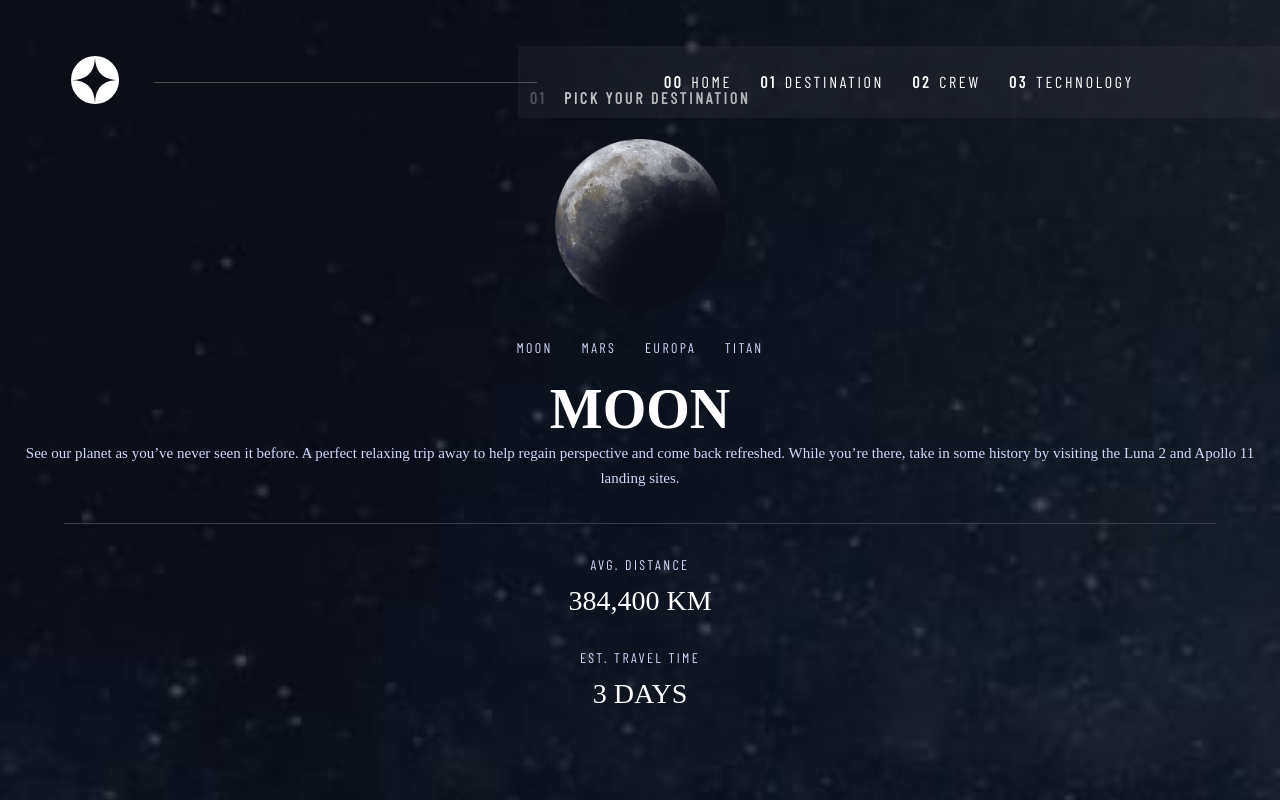
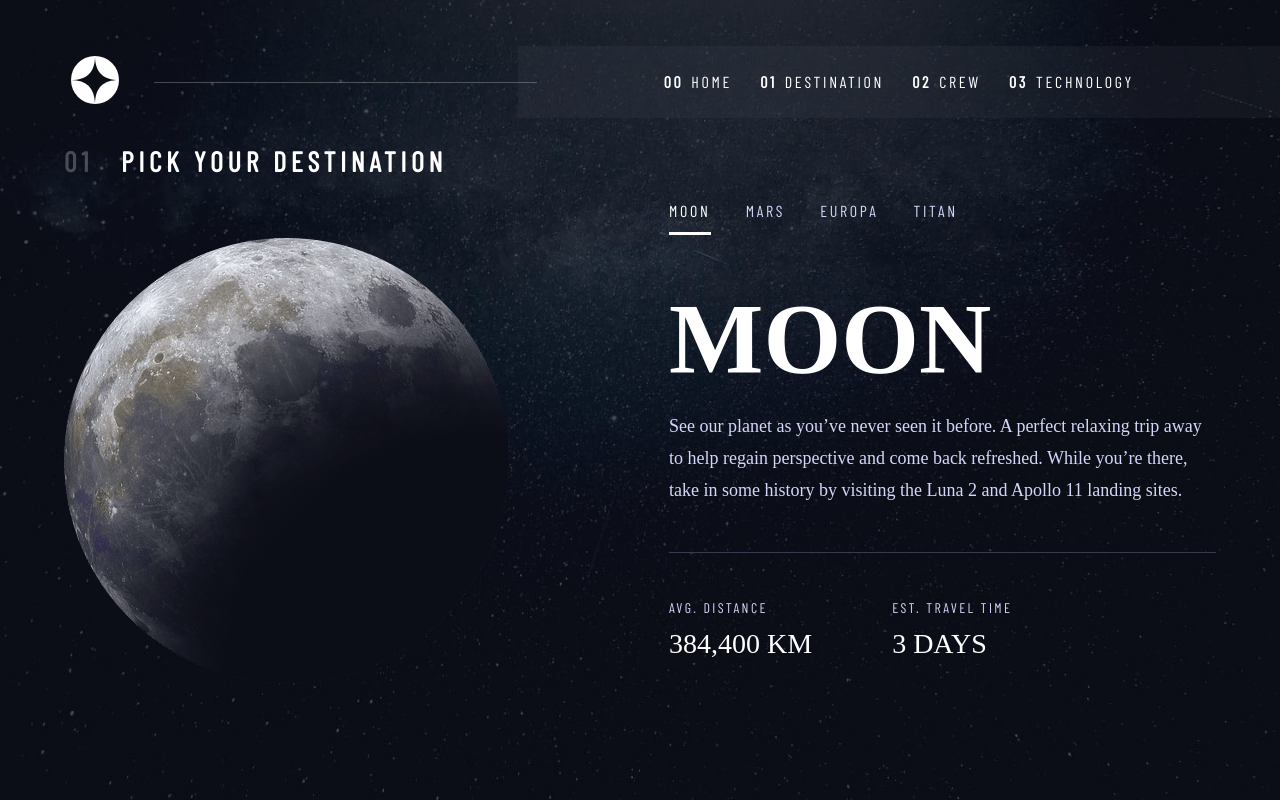
Before and after one commit to bennyteh/Space-tourism, a React (Create React App) app: page / in a window 1280 px wide. Built offline with nearby package versions, Linux system fonts and the light colour scheme; a web font is replaced by a local one.

Commit message:
responsive_destination

```diff
--- a/src/components/destination/planet.css
+++ b/src/components/destination/planet.css
@@ -34,13 +34,12 @@
 .space__planet__button{
     padding-top: 26px;
     display: flex;
-    gap: 1.6rem;
+    gap: 1.7rem;
 }
 
-.space__planet__button button{
+.space__planet__button-btn{
     text-decoration: none;
     text-align: center;
-    padding: 0 0.1rem;
     border: 0;
     background-color: transparent;
     cursor: pointer;
@@ -50,13 +49,17 @@
     line-height: 17px;
     letter-spacing: 2.3625px;
     border-bottom: 1px solid transparent;
+    height: 28px;
+    display: flex;
+    align-items: flex-start;
 }
 
-.space__planet__button button:hover{
+.space__planet__button-btn:hover{
     border-bottom: 1px solid rgba(255,255,255,0.5);
 }
 
 .space__planet__button-focus{
+    color: var(--color-white);
     border-bottom: 1px solid rgba(255,255,255);
 }
 
@@ -119,3 +122,164 @@
     color: var(--color-white);
     text-align: center;
 }
+
+@media screen and (min-width: 640px){
+    .space__planet{
+        padding-top: 8.5rem;
+    }
+
+    .space__planet__header{
+        width: 100%;
+        padding-left: 2.4rem;
+    }
+
+    .space__planet__header h4{
+        font-size: 20px;
+        line-height: 24px;
+        letter-spacing: 3.375px;
+    }
+
+    .space__planet__image{
+        padding-top: 3.75rem;
+    }
+
+    .space__planet__image img{
+        width: 300px;
+    }
+
+    .space__planet__button{
+        padding-top: 3.3125rem;
+        gap: 2.188rem;
+    }
+
+    .space__planet__button-btn{
+        font-size: 16px;
+        line-height: 19px;
+        letter-spacing: 2.7px;
+        height: 34px;
+        border-bottom: 3px solid transparent;
+    }
+
+    .space__planet__button-btn:hover{
+        border-bottom: 3px solid rgba(255,255,255,0.5);
+    }
+
+    .space__planet__button-focus{
+        border-bottom: 3px solid white;
+    }
+
+    .space__planet__button-focus:hover{
+        border-bottom: 3px solid white;
+    }
+
+    .space__planet__description{
+        padding-top: 2rem;
+    }
+
+    .space__planet__description h2{
+        font-size: 80px;
+        line-height: 92px;
+        font-family: var(--font-family);
+        color: var(--color-white);
+    }
+
+    .space__planet__description p {
+        font-family: var(--font-family-text);
+        font-size: 16px;
+        line-height: 28px;
+        max-width: 573px;
+    }
+
+    .space__planet__line{
+        margin-bottom: 0;
+    }
+
+    .space__planet__details{
+        padding: 2rem 0;
+        flex-direction: row;
+        gap: 5rem;
+    }
+
+}
+
+@media screen and (min-width: 1050px){
+    .space__planet{
+        display: grid;
+        grid-column-gap: 10rem;
+        grid-template: repeat(5, auto) / repeat(2, auto);
+        padding: 0 4rem;
+        padding-top: 9rem;
+    }
+
+    .space__planet__header{
+        grid-column: 1;
+        justify-content: flex-start;
+        padding: 0;
+        gap: 1.75rem;
+    }
+
+    .space__planet__header h4{
+        font-size: 28px;
+        line-height: 34px;
+        letter-spacing: 4.725px;
+    }
+
+    .space__planet__image{
+        grid-row-start: span 4;
+        grid-column-start: 1;
+        display: flex;
+        justify-content: center;
+        align-items: center;
+    }
+
+    .space__planet__image img{
+        width: 445px;
+    }
+
+    .space__planet__button{
+        grid-row-start: 2;
+        grid-column-start: 2;
+        padding: 0;
+        justify-content: flex-start;
+        align-items: flex-start;
+    }
+
+    .space__planet__button-btn{
+        font-size: 16px;
+        line-height: 19px;
+        letter-spacing: 2.7px;
+    }
+
+    .space__planet__description {
+        grid-row-start: 3;
+        grid-column-start: 2;
+        padding: 0;
+    }
+
+    .space__planet__description h2{
+        text-align: left;
+        font-size: 100px;
+        line-height: 115px;
+    }
+
+    .space__planet__description p{
+        padding-top: 0.875rem;
+        text-align: left;
+        font-size: 18px;
+        line-height: 32px;
+    }
+
+    .space__planet__line{
+        width: 100%;
+        margin: 0;
+    }
+
+    .space__planet__details{
+        justify-content: flex-start;
+        align-items: flex-start;
+        padding: 0;
+    }
+    .space__planet__details-flex{
+        align-items: flex-start;
+    }
+}
--- a/src/components/destination/planet.jsx
+++ b/src/components/destination/planet.jsx
@@ -23,10 +23,10 @@ const Planet = () => {
                 <img src={image[planet.id]} alt={planet.name}></img>
             </figure>
             <div className='space__planet__button'>
-                <button className={(choosePlanet === "Moon"? "space__planet__button-focus" : "")} value="Moon" onClick={(e) => handleClick(e)}>MOON</button>
-                <button value="Mars" onClick={(e) => handleClick(e)}>MARS</button>
-                <button value="Europa" onClick={(e) => handleClick(e)}>EUROPA</button>
-                <button value="Titan" onClick={(e) => handleClick(e)}>TITAN</button>
+                <button className={(choosePlanet === "Moon"? "space__planet__button-btn space__planet__button-focus" : "space__planet__button-btn")} value="Moon" onClick={(e) => handleClick(e)}>MOON</button>
+                <button className={(choosePlanet === "Mars"? "space__planet__button-btn space__planet__button-focus" : "space__planet__button-btn")} value="Mars" onClick={(e) => handleClick(e)}>MARS</button>
+                <button className={(choosePlanet === "Europa"? "space__planet__button-btn space__planet__button-focus" : "space__planet__button-btn")} value="Europa" onClick={(e) => handleClick(e)}>EUROPA</button>
+                <button className={(choosePlanet === "Titan"? "space__planet__button-btn space__planet__button-focus" : "space__planet__button-btn")} value="Titan" onClick={(e) => handleClick(e)}>TITAN</button>
             </div>
             <div className='space__planet__description'>
                 <h2>{(planet.name).toLocaleUpperCase()}</h2>
--- a/src/containers/destination/destination.css
+++ b/src/containers/destination/destination.css
@@ -4,3 +4,15 @@
     background-size: cover;
     min-height: 100vh;
 }
+
+@media screen and (min-width: 640px) {
+    .space__destination {
+        background-image: url("../../assets/destination/background-destination-tablet.jpg");
+    }
+}
+
+@media screen and (min-width: 1050px) {
+    .space__destination {
+        background-image: url("../../assets/destination/background-destination-desktop.jpg");
+    }
+}
```
